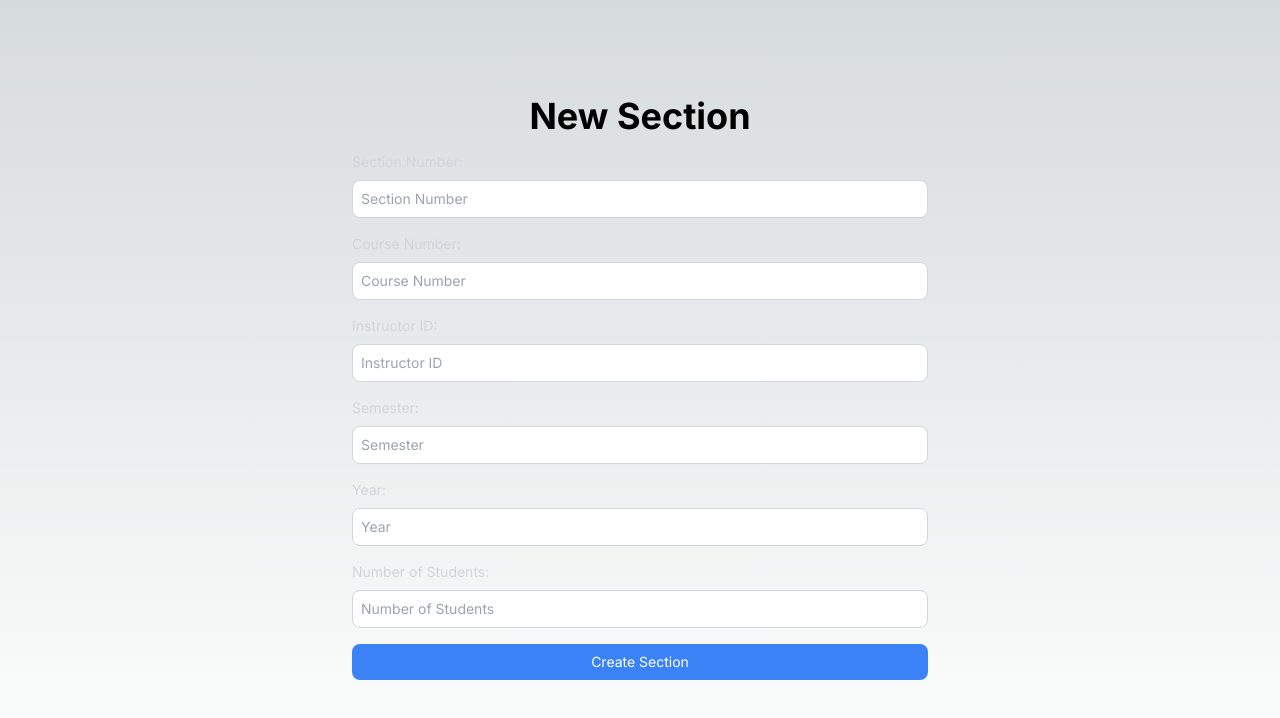
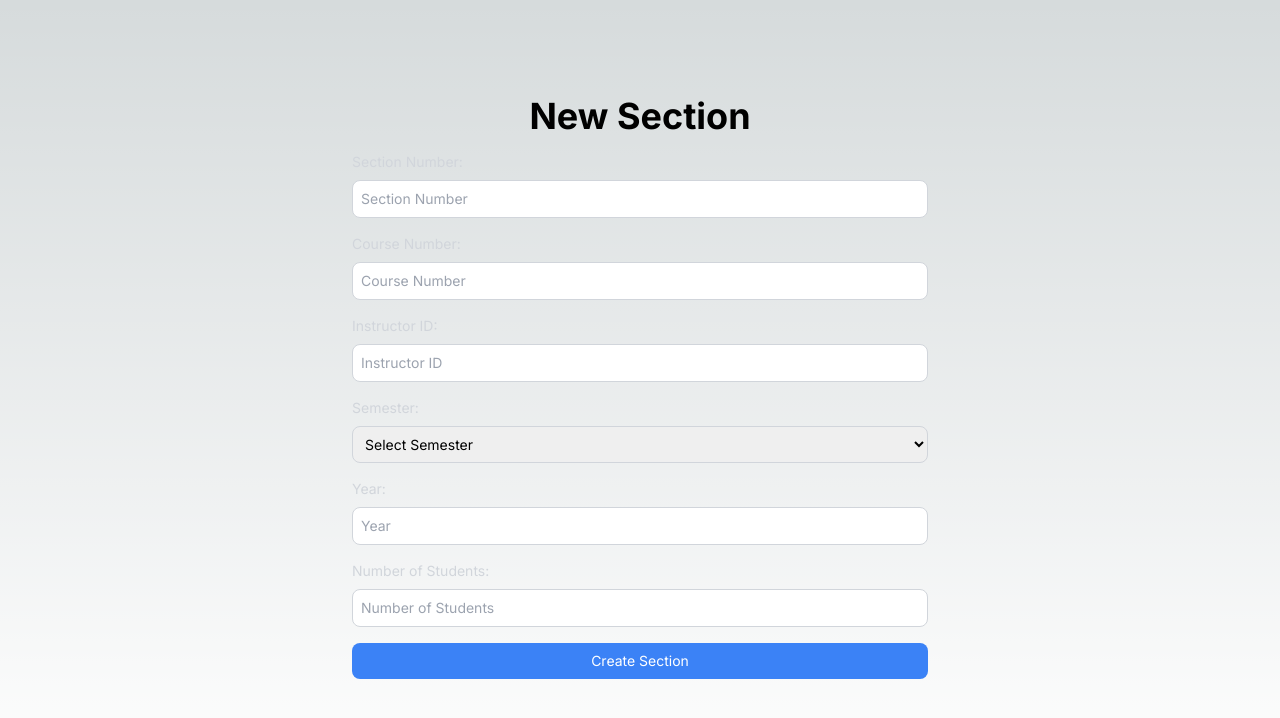
Before and after one commit to myusernamesthisreal/cs7330-project, a Next.js app: page /sections/new in a window 1280 px wide. Shown: the top 718 px of the page. Built offline with nearby package versions, Linux system fonts and the light colour scheme.

Commit message:
Update semester to drop down menu

```diff
--- a/src/app/sections/new/page.tsx
+++ b/src/app/sections/new/page.tsx
@@ -58,7 +58,11 @@ export default function NewSection() {
                     </div>
                     <div className="w-full">
                         <p className="text-sm text-gray-300 mb-2">Semester:</p>
-                        <input type="text" placeholder="Semester" value={semester} onChange={(e) => setSemester(e.target.value)} className="p-2 border border-gray-300 text-black rounded-lg w-full mb-4" />
+                        <select value={semester} onChange={(e) => setSemester(e.target.value)} className="p-2 border border-gray-300 text-black rounded-lg w-full mb-4">
+                            <option value="">Select Semester</option>
+                            <option value="Fall">Fall</option>
+                            <option value="Spring">Spring</option>
+                        </select>
                     </div>
                     <div className="w-full">
                         <p className="text-sm text-gray-300 mb-2">Year:</p>
```
